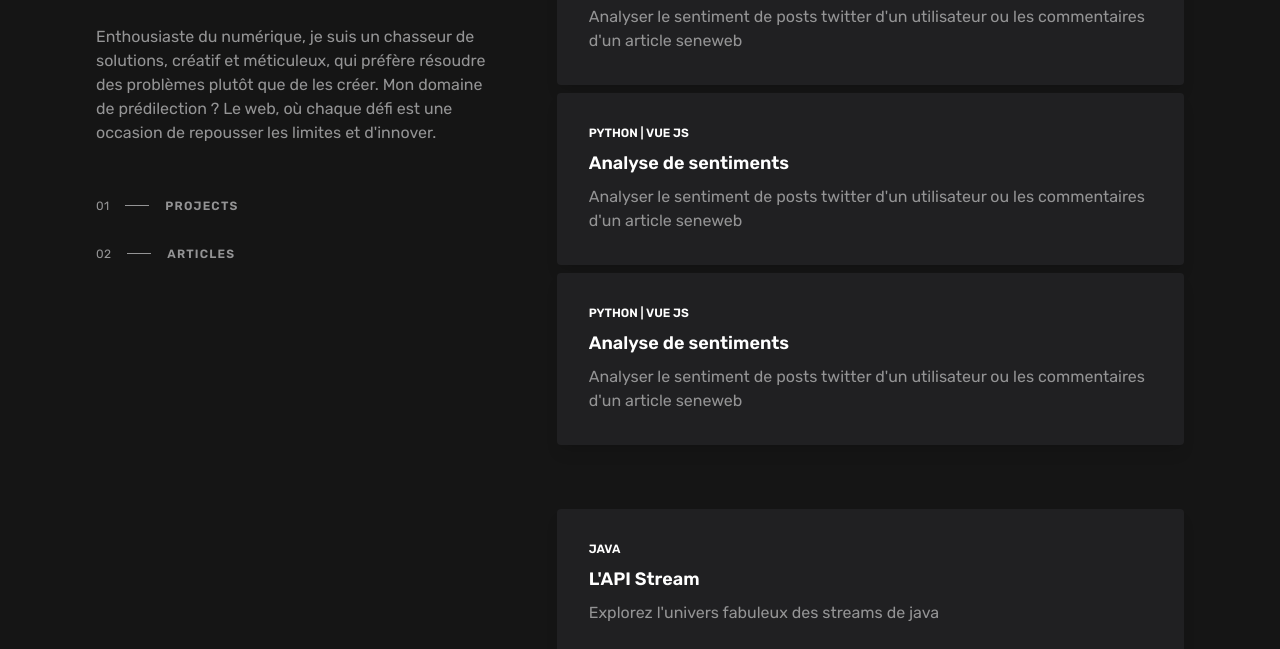
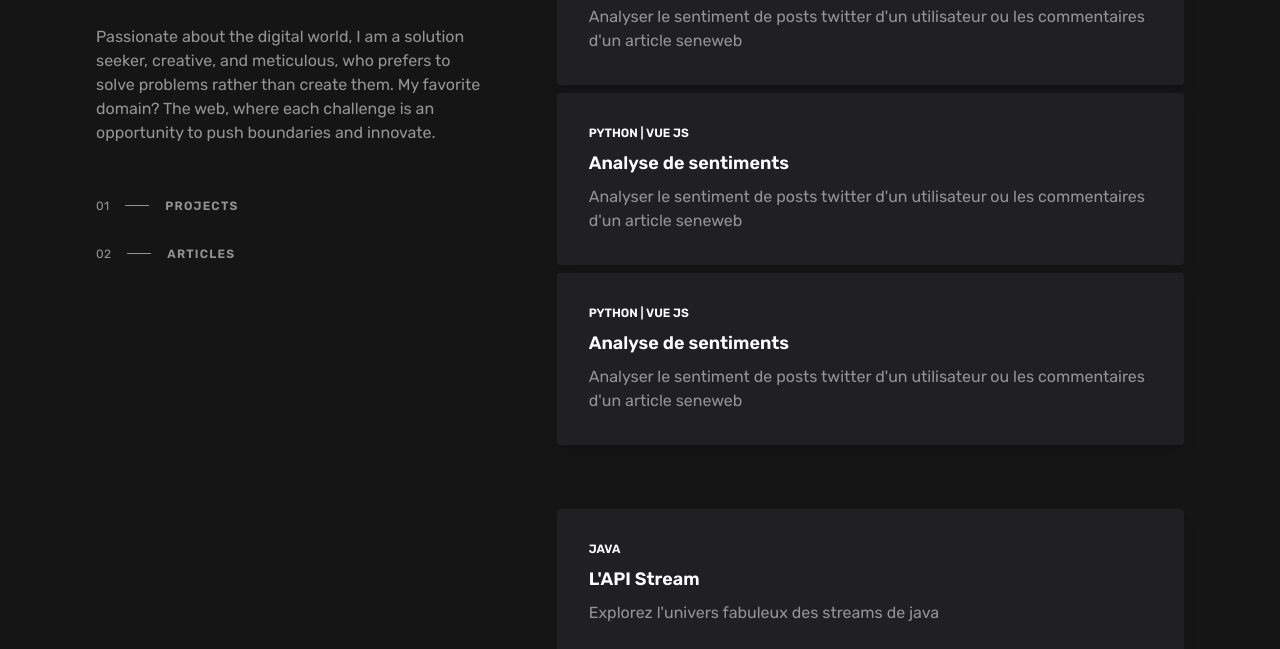
Before and after one commit to pbnjaay/portofolio, a website built with Parcel: page index.html in a window 1280 px wide. Shown: the part 151-800 px from the top of the page. Built offline with nearby package versions, Linux system fonts and the light colour scheme.

Commit message:
Update index.html
Traduction

```diff
--- a/index.html
+++ b/index.html
@@ -56,7 +56,7 @@
             Hello, <br />I'm Bassirou.
           </h1>
           <p class="text-gray-600 mt-8 text-base">
-            Enthousiaste du numérique, je suis un chasseur de solutions, créatif et méticuleux, qui préfère résoudre des problèmes plutôt que de les créer. Mon domaine de prédilection ? Le web, où chaque défi est une occasion de repousser les limites et d'innover.
+            Passionate about the digital world, I am a solution seeker, creative, and meticulous, who prefers to solve problems rather than create them. My favorite domain? The web, where each challenge is an opportunity to push boundaries and innovate.
           </p>
         </div>
         <div class="flex items-center mt-9 w-full lg:hidden">
```
